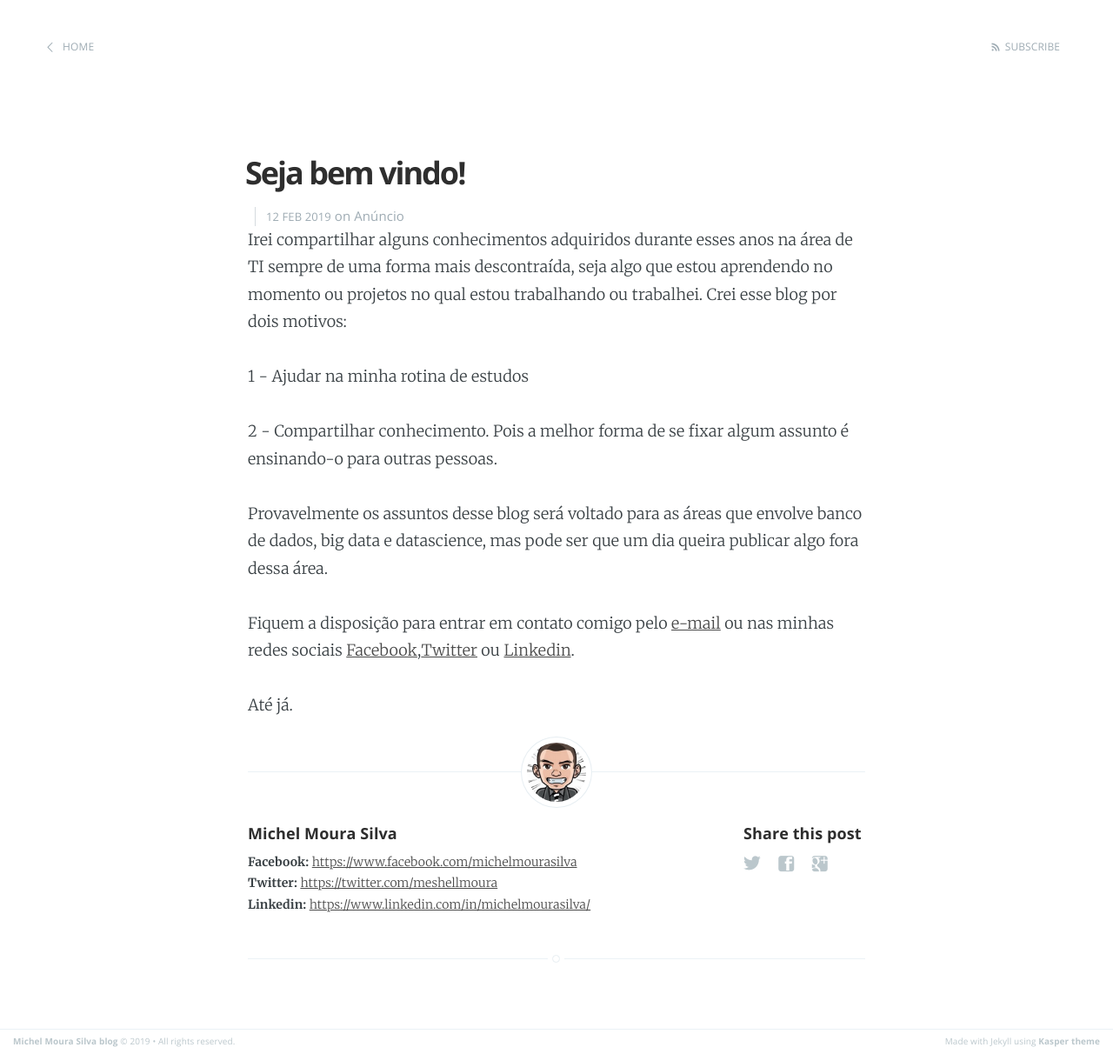
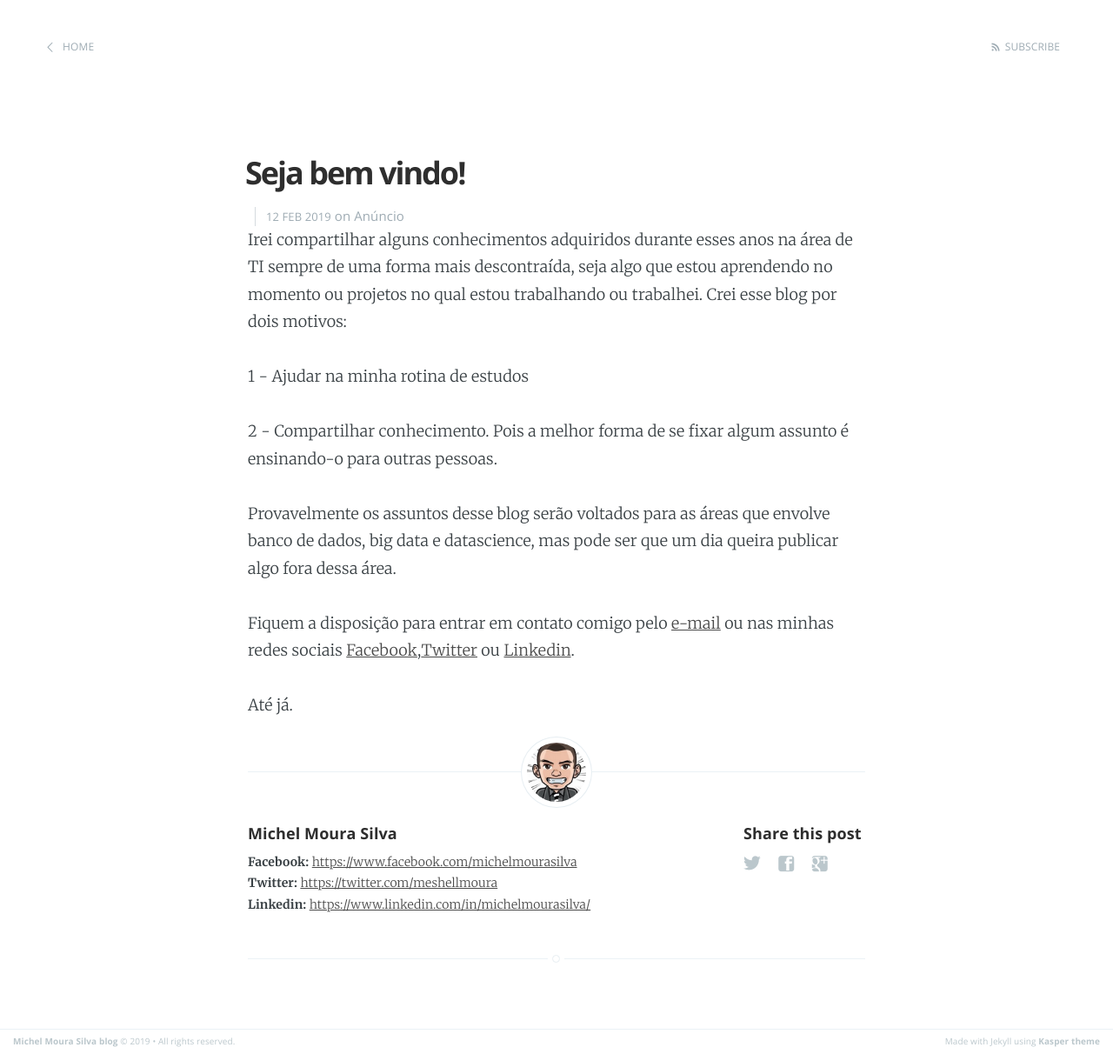
Before and after one commit to michelmourasilva/michelmourasilva.github.io, a Jekyll site: the page built from _posts/2019-02-12-seja-bem-vindo.markdown, in a window 1280 px wide. Shown: the whole page at 87% size. Built offline with Jekyll 4.4.1, drawn with Linux system fonts in a browser that asks for light colours.

Commit message:
Update 2019-02-12-seja-bem-vindo.markdown

```diff
--- a/_posts/2019-02-12-seja-bem-vindo.markdown
+++ b/_posts/2019-02-12-seja-bem-vindo.markdown
@@ -12,7 +12,7 @@ Crei esse blog por dois motivos:
 
 2 - Compartilhar conhecimento. Pois a melhor forma de se fixar algum assunto é ensinando-o para outras pessoas.
 
-Provavelmente os assuntos desse blog será voltado para as áreas que envolve banco de dados, big data e datascience, mas pode ser que um dia queira publicar algo fora dessa área.
+Provavelmente os assuntos desse blog serão voltados para as áreas que envolve banco de dados, big data e datascience, mas pode ser que um dia queira publicar algo fora dessa área.
 
 Fiquem a disposição para entrar em contato comigo pelo [e-mail] ou nas minhas redes sociais [Facebook],[Twitter] ou [Linkedin].
 
```
